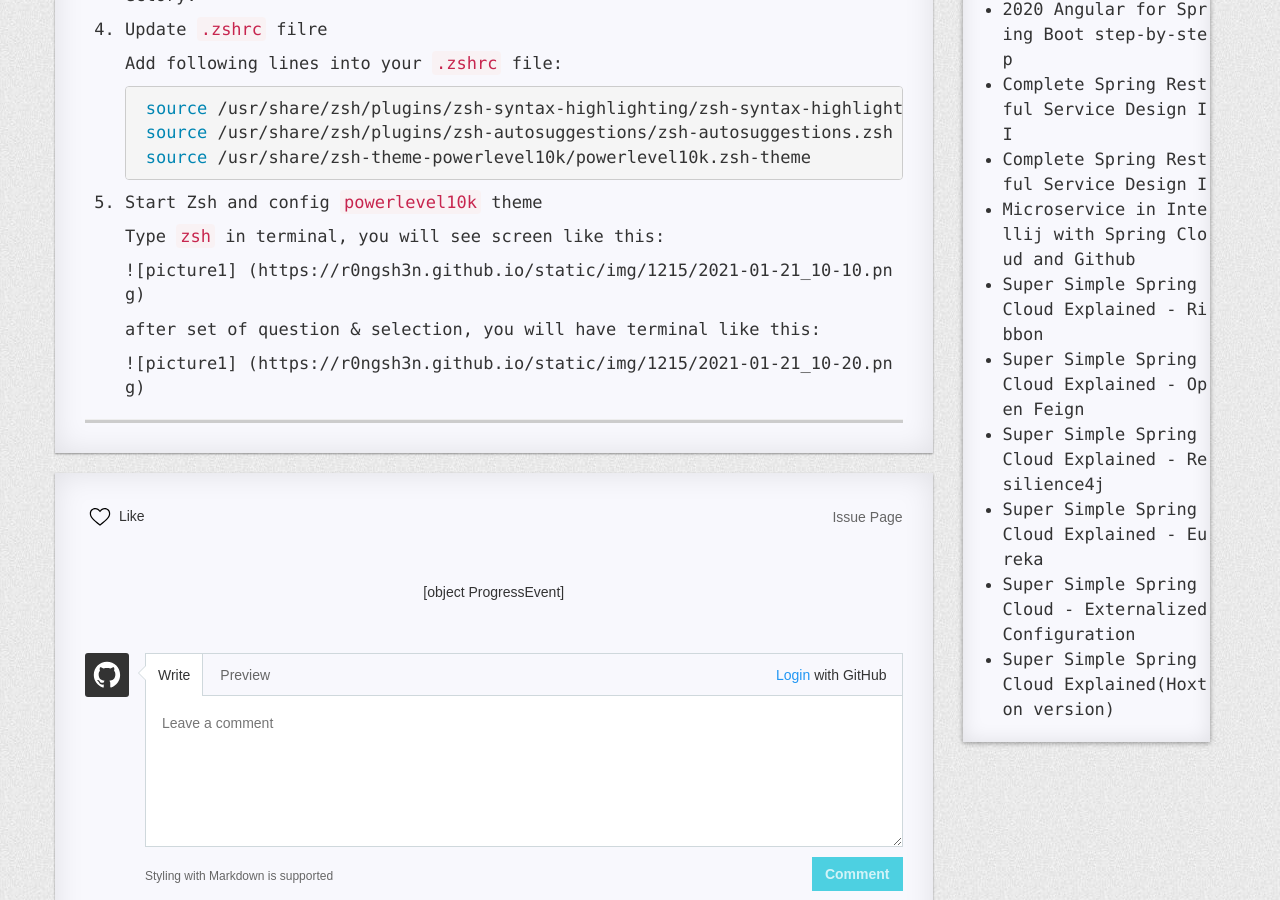
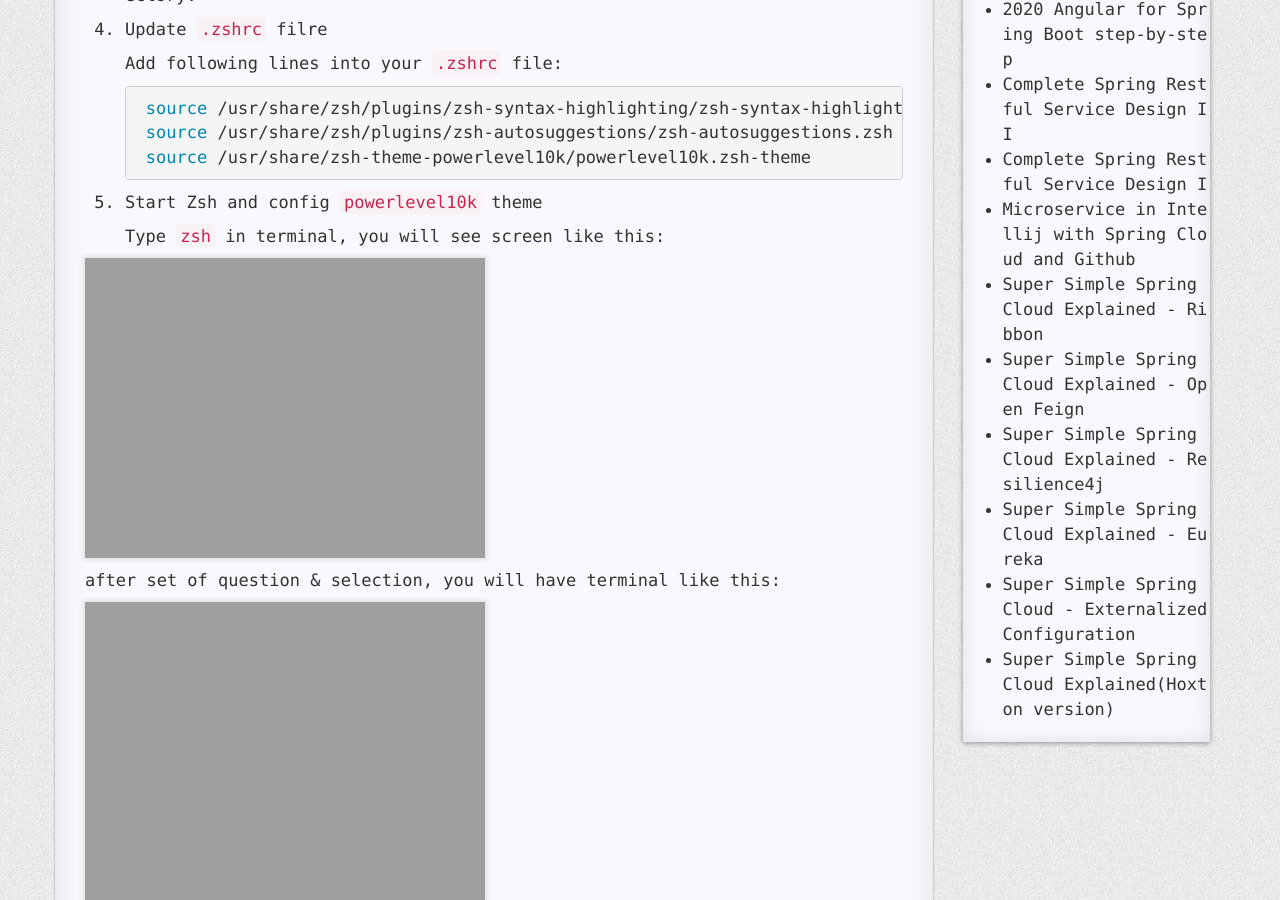
Before and after one commit to R0NGSH3N/r0ngsh3n.github.io, a Jekyll site: the page built from _posts/2020-12-15-zsh-manjaro.md, in a window 1280 px wide and 900 px high, scrolled down 629 px. Built offline with Jekyll 4.4.1, drawn with Linux system fonts in a browser that asks for light colours; nearby versions of some CDN libraries; comment, search, counter and statistics services are not loaded; a style sheet for code colours, icons or effects is not loaded.

Commit message:
fix picture not sure issue

```diff
--- a/_posts/2020-12-15-zsh-manjaro.md
+++ b/_posts/2020-12-15-zsh-manjaro.md
@@ -42,8 +42,8 @@ categories: common
 
     Type `zsh` in terminal, you will see screen like this:
 
-    ![picture1] (https://r0ngsh3n.github.io/static/img/1215/2021-01-21_10-10.png)
+![picture 1](https://r0ngsh3n.github.io/static/img/1215/2021-01-21_10-10.png)
 
-    after set of question & selection, you will have terminal like this:
+after set of question & selection, you will have terminal like this:
 
-    ![picture1] (https://r0ngsh3n.github.io/static/img/1215/2021-01-21_10-20.png)
+![picture2](https://r0ngsh3n.github.io/static/img/1215/2021-01-21_10-20.png)
```
